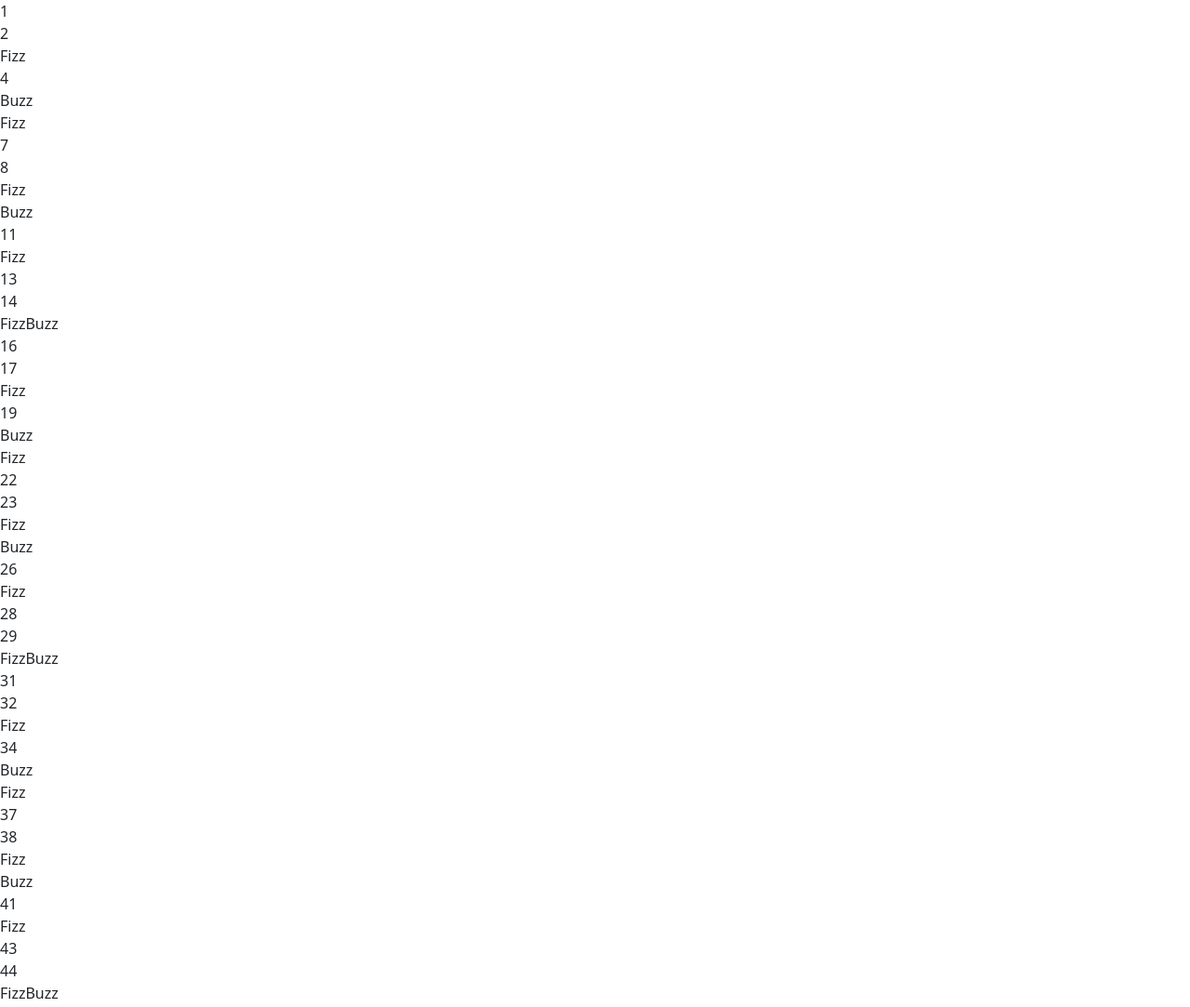
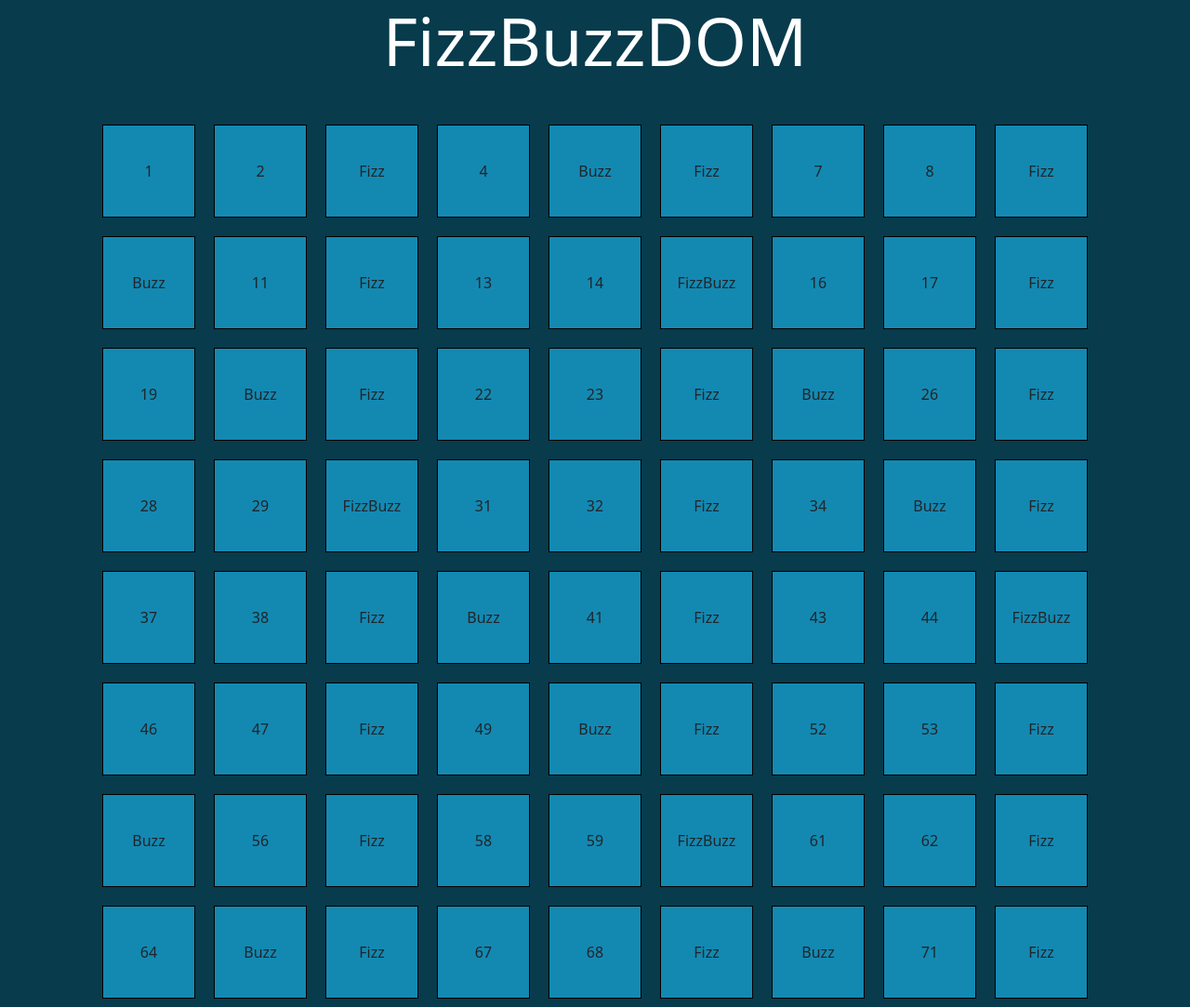
Before and after one commit to RiccardoGarbo/js-fizzbuzz, a plain HTML site: page index.html in a window 1280 px wide. Shown: the top 1083 px of the page at 93% size. Drawn offline with nearby package versions, Linux system fonts and the light colour scheme.

Commit message:
added style to html

```diff
--- a/css/style.css
+++ b/css/style.css
@@ -0,0 +1,28 @@
+ul {
+    display: flex;
+    flex-wrap: wrap;
+    gap: 20px;
+    justify-content: center;
+}
+
+li {
+    width: 100px;
+    height: 100px;
+    border: 1px solid black;
+    display: flex;
+    justify-content: center;
+    align-items: center;
+    background-color: #1389B2;
+
+}
+
+body {
+    background-color: #083B4C;
+}
+
+h1 {
+    font-size: 4.5rem;
+    color: white;
+    text-align: center;
+    margin-bottom: 3rem;
+}
--- a/index.html
+++ b/index.html
@@ -16,8 +16,10 @@
 </head>
 
 <body>
-    <div class="div" id="target"></div>
-
+    <div class="container">
+        <h1>FizzBuzzDOM</h1>
+        <div class="div" id="target"></div>
+    </div>
 </body>
 
 </html>
```
